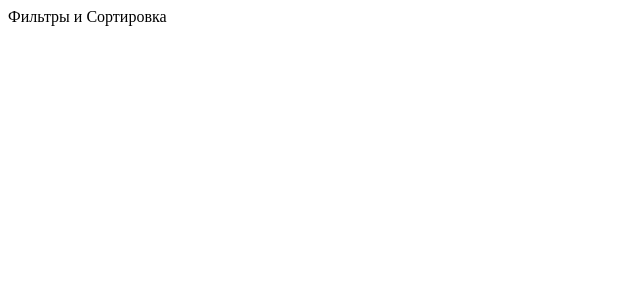
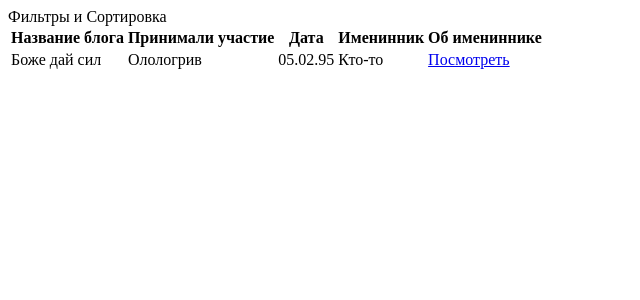
Before and after one commit to ledetav/NWA, a Django app: template NWA/NWA_archive/templates/log.html in a window 1280 px wide. Shown: the top 300 px of the page, without its empty margins (0-640 px from the left). Run offline with Django 5.2, Linux system fonts and the light colour scheme; the template is opened without the code that fills it: most values are stand-ins (such as "Sample title", 1, 10 or a date in 2020); data that the repository does not hold is empty.

Commit message:
feat: Initial HTML layout for work list

```diff
--- a/NWA/NWA_archive/templates/log.html
+++ b/NWA/NWA_archive/templates/log.html
@@ -8,7 +8,28 @@
 <body>
     <div class="main-container">
         <label>Фильтры и Сортировка</label>
-
+        <table>
+            <thead>
+                <tr>
+                    <th>Название блога</div></th>
+                    <th>Принимали участие</th>
+                    <th>Дата</th>
+                    <th>Именинник</th>
+                    <th>Об имениннике</th>
+                </tr>
+            </thead>
+            <tbody>
+                <!-- {% for blog in blogs %} -->
+                <tr>
+                    <td>Боже дай сил</td>
+                    <td>Олологрив</td>
+                    <td>05.02.95</td>
+                    <td>Кто-то</td>
+                    <td><a href="/">Посмотреть</a></td>
+                </tr>
+                <!-- {% endfor %} -->
+            </tbody>
+        </table>
     </div>
 </body>
 </html>
```
Also changed, not shown: NWA/static/css/styles.css (+13 -0 lines).
